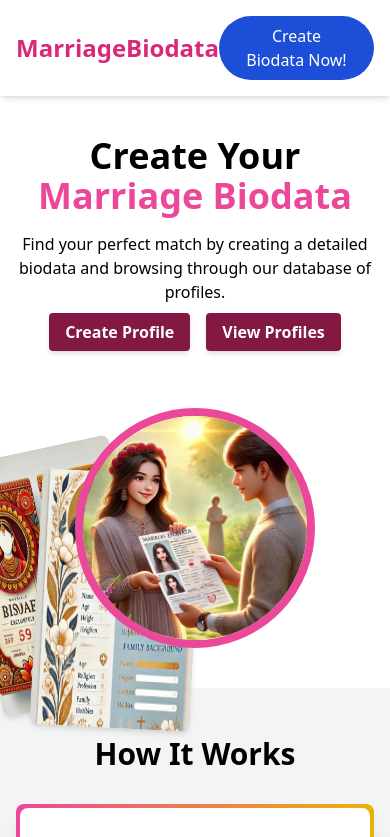
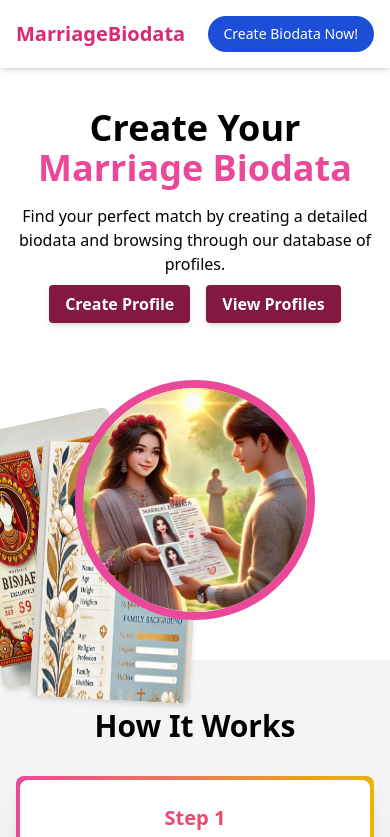
Before and after one commit to sagartiwari5030/marriagebiodata, a React (Vite) app: page / in a window 390 px wide. Shown: the top 837 px of the page. Built offline with nearby package versions, Linux system fonts and the light colour scheme.

Commit message:
making navbar responsive
making navbar responsive in mobile view

```diff
--- a/src/Components/Header.jsx
+++ b/src/Components/Header.jsx
@@ -1,4 +1,3 @@
-// src/components/Header.js
 import React from 'react';
 import { Link } from 'react-router-dom';
 
@@ -7,12 +6,14 @@ function Header() {
     <header className="bg-white text-white p-4 sticky top-0 z-50 shadow-md">
       <nav className="container mx-auto flex justify-between items-center">
         {/* Left Section - Logo */}
-        <Link to="/" className="text-2xl text-pink-600 font-bold">MarriageBiodata</Link>
+        <Link to="/" className="text-xl md:text-2xl text-pink-600 font-bold">
+          MarriageBiodata
+        </Link>
 
         {/* Right Section - Button */}
         <div className="space-x-4">
           <Link to="/create-profile">
-            <button className="bg-blue-700 text-white px-6 py-2 rounded-full hover:bg-blue-800 transition duration-300">
+            <button className="bg-blue-700 text-sm md:text-base text-white px-4 md:px-6 py-2 rounded-full hover:bg-blue-800 transition duration-300">
               Create Biodata Now!
             </button>
           </Link>
```
